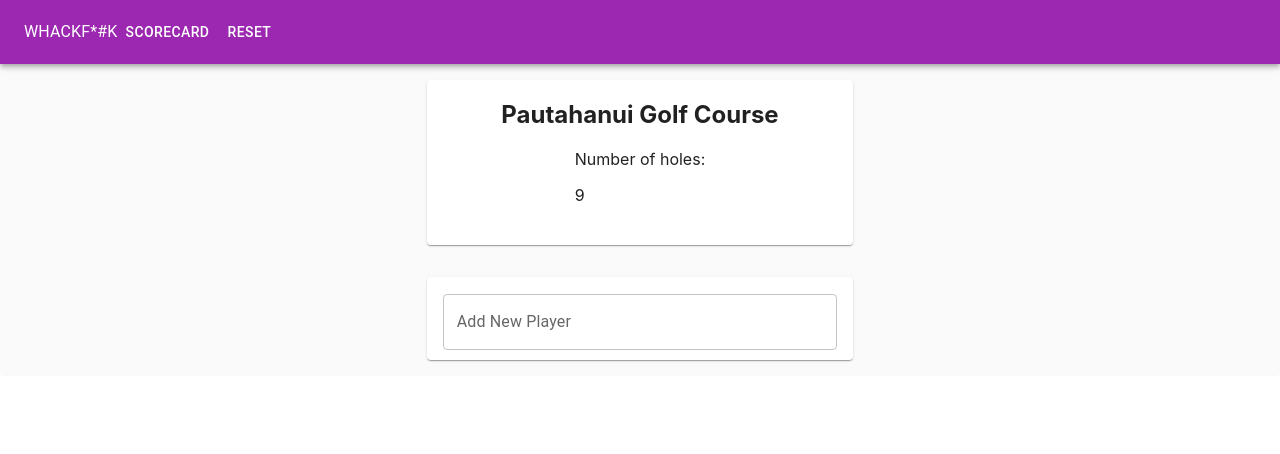
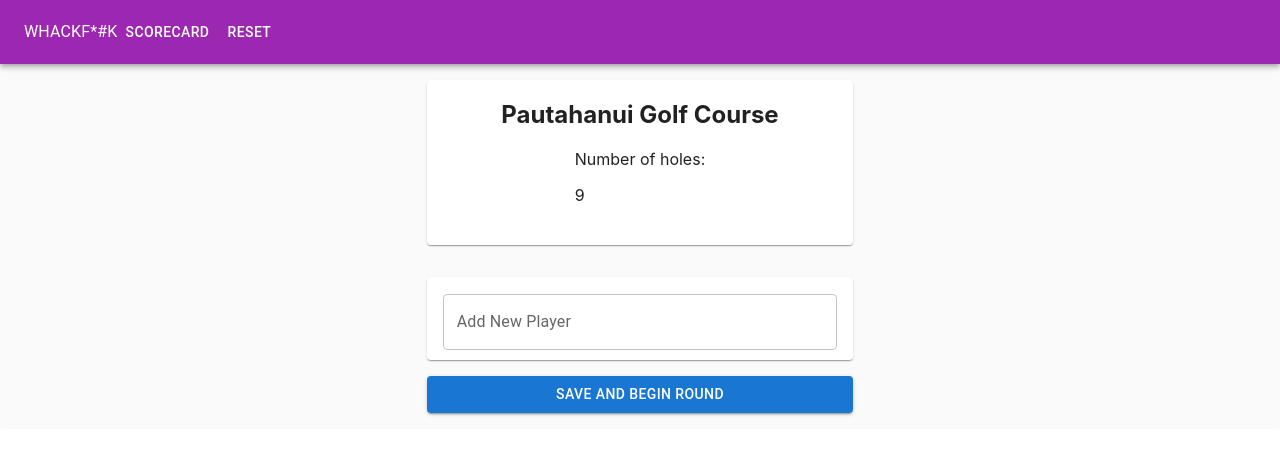
Before and after one commit to paulyt-nz/golf-app, a React (Create React App) app: page / in a window 1280 px wide. Shown: the top 454 px of the page. Built offline with nearby package versions, Linux system fonts and the light colour scheme.

Commit message:
begin round button added

```diff
--- a/src/GolfApp.tsx
+++ b/src/GolfApp.tsx
@@ -106,6 +106,7 @@ function GolfApp() {
        console.log('all buttons not selected - inside reset(): ', allButtonsNotSelected )
        setIsButtonSelected(allButtonsNotSelected)
        setIsRoundSetUp(false)
+       setPlayers([])
     }
 
     const addPlayerToRound = (newPlayerName: string): void => {
@@ -113,6 +114,12 @@ function GolfApp() {
         setPlayers(newPlayers)
         // setValue(value => value + 1)
     }
+
+    const submitRound = (): void => {
+        setIsRoundSetUp(true)
+    }
+
+// *************************************************************************************//
 
     const paperStyles: React.CSSProperties = {
         padding: 0,
@@ -130,6 +137,7 @@ function GolfApp() {
         mainPageRender = <RoundSetUpForm
             addPlayerToRound={addPlayerToRound}
             players={players}
+            submitRound={submitRound}
             />
 
     } else if (showScorecard === true) {
--- a/src/RoundSetUpForm.tsx
+++ b/src/RoundSetUpForm.tsx
@@ -1,15 +1,16 @@
 import React, { ReactEventHandler, useState } from 'react'
-import { Paper, TextField, Grid, Card, CardContent } from '@mui/material';
+import { Paper, TextField, Grid, Card, CardContent, Button } from '@mui/material';
 
 interface RoundSetUpFormProps {
     // some function needed to handle the imports
     addPlayerToRound: (newPlayerName: string) => void
     players: string[]
+    submitRound: () => void
 }
 
 
 
-function RoundSetUpForm({ addPlayerToRound, players }: RoundSetUpFormProps) {
+function RoundSetUpForm({ addPlayerToRound, players, submitRound }: RoundSetUpFormProps) {
     // this one needs to have forms to ask for all the information required
     // and to save it to the state of the parent
     // need:
@@ -33,6 +34,8 @@ function RoundSetUpForm({ addPlayerToRound, players }: RoundSetUpFormProps) {
         addPlayerToRound(playerFormContent)
         setPlayerFormContent("")
     }
+
+// *************************************************************************************//
 
     const gridStyles1: React.CSSProperties = {
         marginTop: "1rem",
@@ -58,6 +61,7 @@ function RoundSetUpForm({ addPlayerToRound, players }: RoundSetUpFormProps) {
         alignItems: "center"
     }
 
+// *************************************************************************************//
 // Conditionally rendering a form
     let playerForm : any
     if (players.length < 4) {
@@ -77,7 +81,7 @@ function RoundSetUpForm({ addPlayerToRound, players }: RoundSetUpFormProps) {
         playerForm = <h2>ENJOY YOUR ROUND</h2>
     }
 
-
+// *************************************************************************************//
 
     return(
         <>
@@ -102,6 +106,10 @@ function RoundSetUpForm({ addPlayerToRound, players }: RoundSetUpFormProps) {
                     {playerForm}
                 </Paper>
 
+                <Button style={{marginBottom: '1rem'}} variant="contained" onClick={() => submitRound()}>
+                        SAVE AND BEGIN ROUND
+                </Button>
+
             </Grid>
         </Grid>
         </>
```
